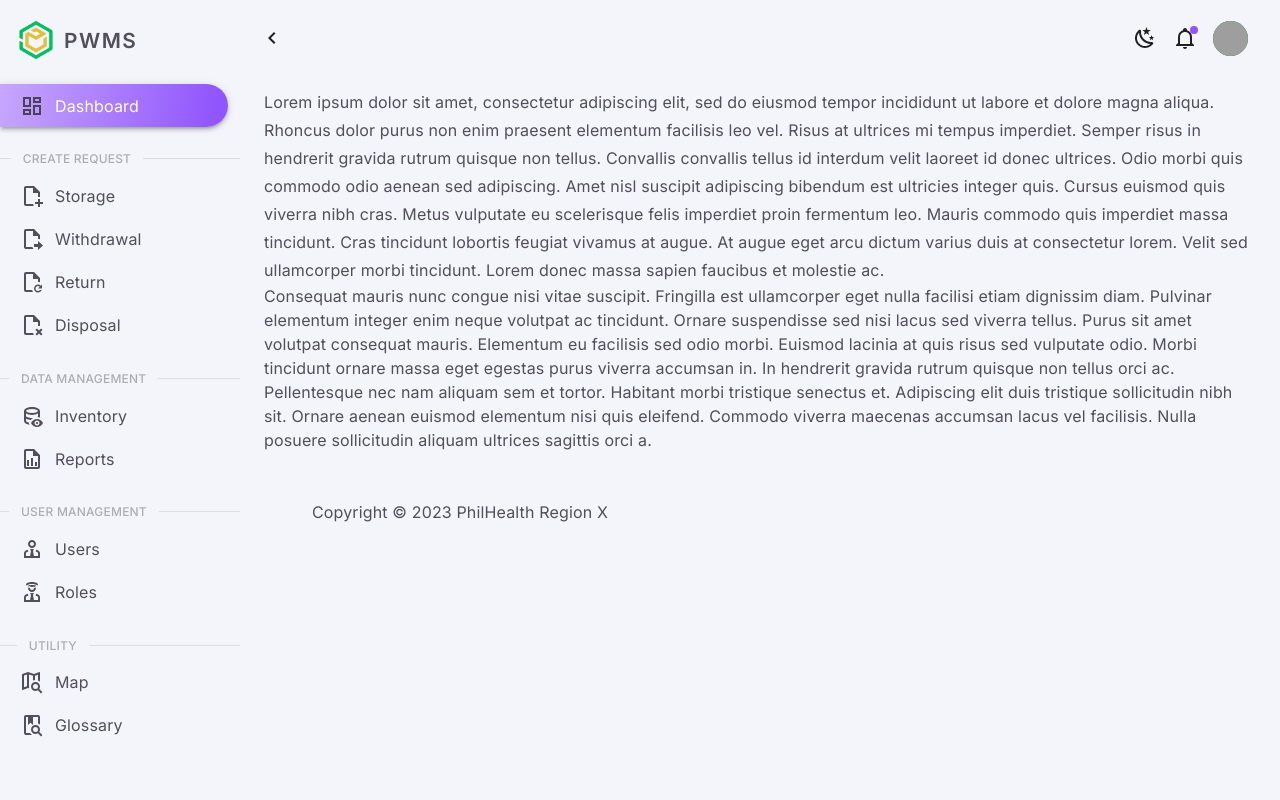
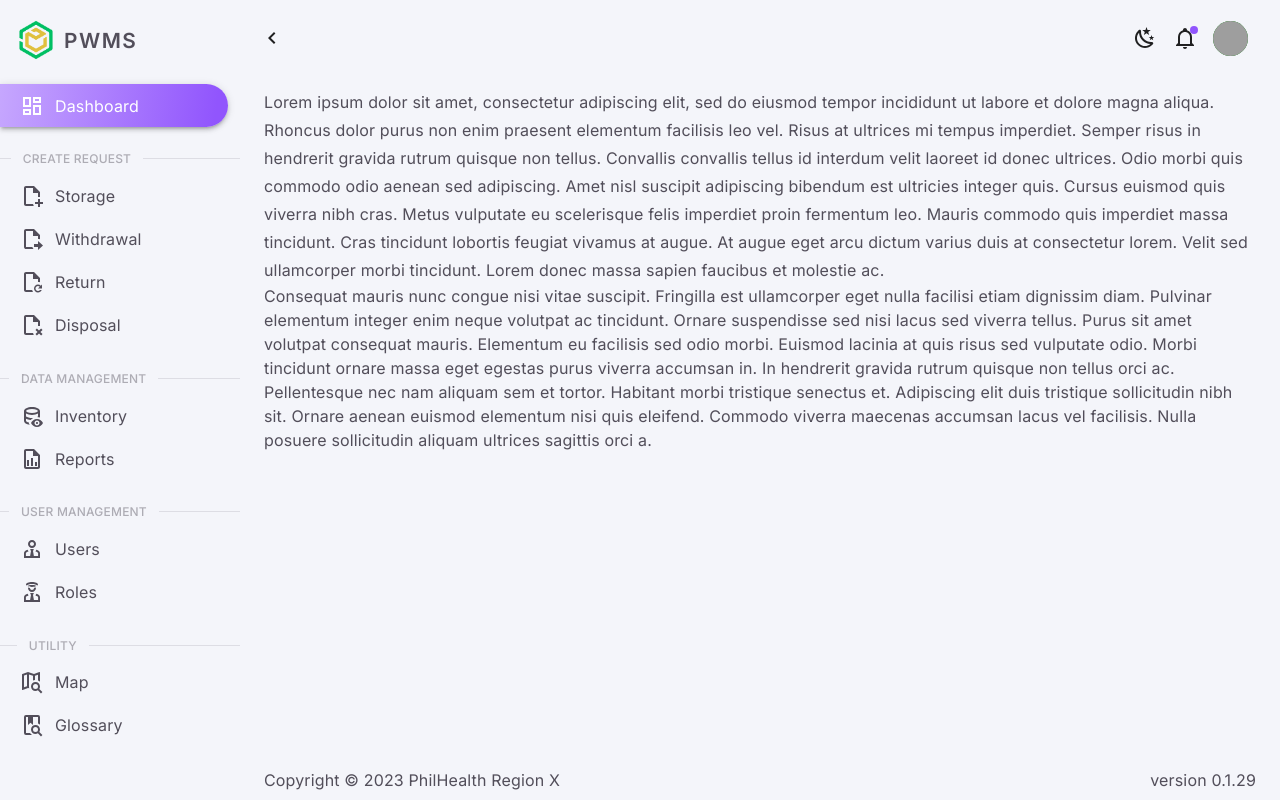
Before and after one commit to charlesCaballero/admin-template, a Next.js app: page / in a window 1280 px wide. Built offline with nearby package versions, Linux system fonts and the light colour scheme; grey boxes are pictures that could not be loaded.

Commit message:
Done on footer and main content

```diff
--- a/package.json
+++ b/package.json
@@ -1,6 +1,6 @@
 {
   "name": "admin-template",
-  "version": "0.1.28",
+  "version": "0.1.29",
   "private": true,
   "scripts": {
     "dev": "next dev",
--- a/src/_components/interface/Footer.tsx
+++ b/src/_components/interface/Footer.tsx
@@ -2,6 +2,7 @@
 import Box from "@mui/material/Box";
 import { useTheme } from "@mui/material/styles";
 import { Typography } from "@mui/material";
+import {version} from '../../../package.json';
 
 export default function Footer() {
   // ** Hook
@@ -25,7 +26,7 @@ export default function Footer() {
           width: "100%",
           borderTopLeftRadius: 14,
           borderTopRightRadius: 14,
-          padding: theme.spacing(4, 6),
+          paddingTop: theme.spacing(1),
           ...{ "@media (min-width:1440px)": { maxWidth: 1440 } },
         }}
       >
@@ -37,8 +38,11 @@ export default function Footer() {
             justifyContent: "space-between",
           }}
         >
-          <Typography sx={{ mr: 2 }}>
+          <Typography sx={{ flexGrow: 1 }}>
             {`Copyright © ${new Date().getFullYear()} PhilHealth Region X`}
+          </Typography>
+          <Typography >
+            {`version ${version}`}
           </Typography>
         </Box>
       </Box>
--- a/src/_components/interface/MainContent.tsx
+++ b/src/_components/interface/MainContent.tsx
@@ -15,8 +15,11 @@ export default function MainContent(props: ContentProps) {
       component={"main"}
       display={"flex"}
       flexDirection={"column"}
-      p={3}
+      px={3}
+      pt={3}
+      pb={1}
       flexGrow={1}
+      minHeight={"100vh"}
     >
       <DrawerHeader />
       <Box flexGrow={1} width={"100%"} justifyContent={"space-between"}>
--- a/src/_components/interface/Navigation/NavLink.tsx
+++ b/src/_components/interface/Navigation/NavLink.tsx
@@ -148,7 +148,7 @@ const NavLink = ({ item, navMinimized }: Props) => {
               <Icon
                 path={IconTag}
                 size={1}
-                color={theme.palette.text.primary}
+                color={isNavLinkActive() ?theme.palette.common.white:theme.palette.text.primary }
               />
             </ListItemIcon>
 
```
Also changed, not shown: 1 other file (tests, documents, lock files or other folders).
